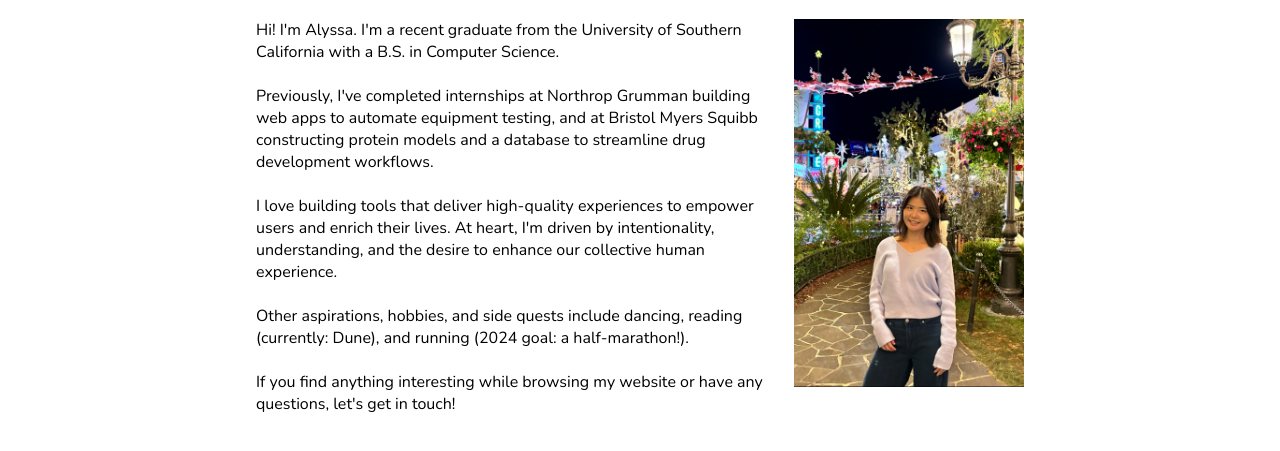
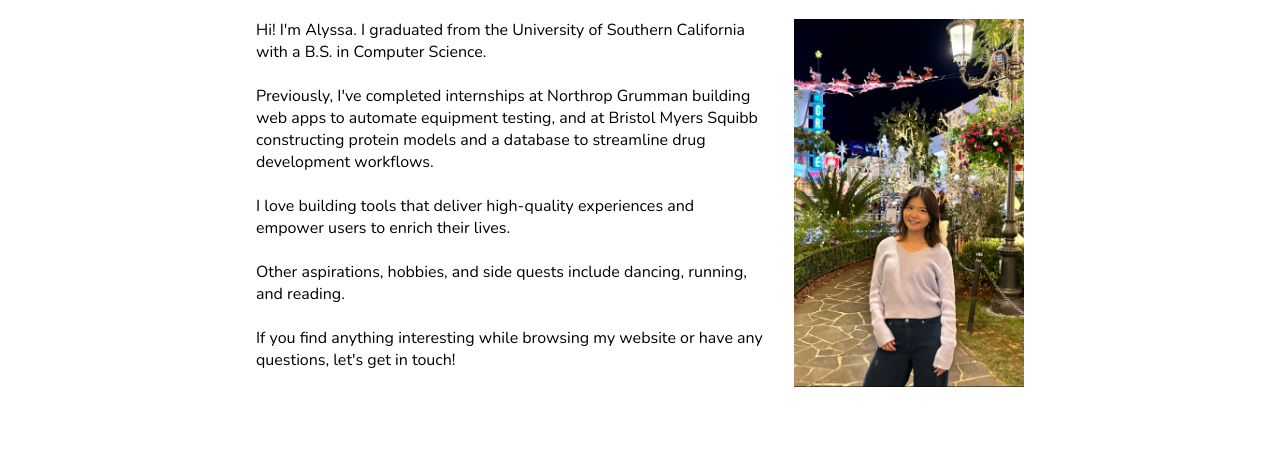
Before and after one commit to choaly/choaly.github.io, a plain HTML site: page about.html in a window 1280 px wide. Shown: the part 239-690 px from the top of the page. Drawn offline with nearby package versions, Linux system fonts and the light colour scheme.

Commit message:
update contact and about sections

```diff
--- a/about.html
+++ b/about.html
@@ -26,16 +26,16 @@
             <br>
             <br>
             <img src="/assets/images/profile.jpg"/>
-            Hi! I'm Alyssa. I'm a recent graduate from the University of Southern California with a B.S. in Computer Science.
+            Hi! I'm Alyssa. I graduated from the University of Southern California with a B.S. in Computer Science.
             <br>
             <br>
             Previously, I've completed internships at Northrop Grumman building web apps to automate equipment testing, and at Bristol Myers Squibb constructing protein models and a database to streamline drug development workflows.
             <br>
             <br>
-            I love building tools that deliver high-quality experiences to empower users and enrich their lives. At heart, I'm driven by intentionality, understanding, and the desire to enhance our collective human experience.
+            I love building tools that deliver high-quality experiences and empower users to enrich their lives.
             <br>
             <br>
-            Other aspirations, hobbies, and side quests include dancing, reading (currently: Dune), and running (2024 goal: a half-marathon!).
+            Other aspirations, hobbies, and side quests include dancing, running, and reading.
             <br>
             <br>
             If you find anything interesting while browsing my website or have any questions, let's get in touch!
```
Also changed, not shown: contact.html (+1 -1 lines).
